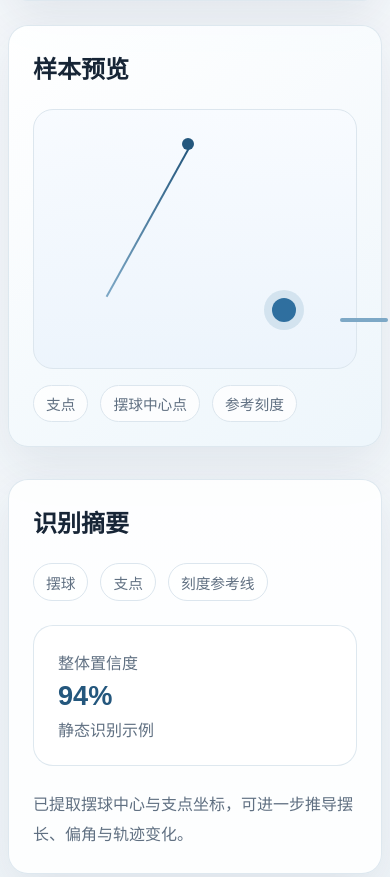
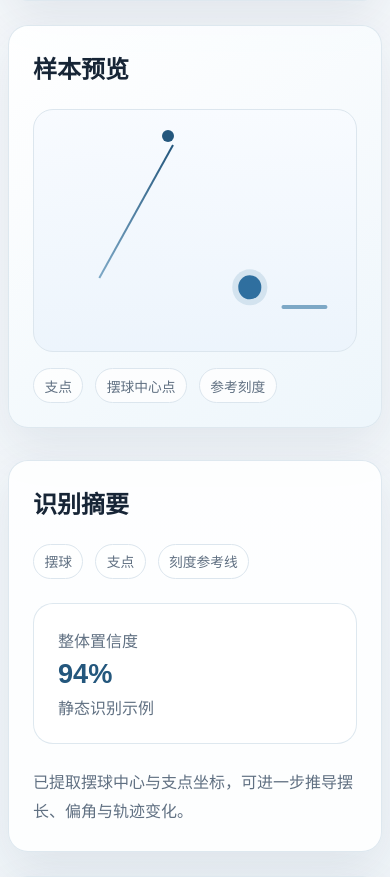
Before and after one commit to Lavandis/ai-for-science, a React (Vite) app: page /image-recognition in a window 390 px wide. Shown: the part 961-1838 px from the top of the page. Built offline with nearby package versions, Linux system fonts and the light colour scheme.

Commit message:
fix: make image preview responsive

```diff
--- a/src/features/imageRecognition/imageRecognition.css
+++ b/src/features/imageRecognition/imageRecognition.css
@@ -5,7 +5,10 @@
 
 .pendulum-frame {
   position: relative;
-  min-height: 260px;
+  width: 100%;
+  aspect-ratio: 4 / 3;
+  min-height: 0;
+  overflow: hidden;
   border: 1px solid var(--color-border);
   border-radius: var(--radius-lg);
   background:
@@ -22,41 +25,45 @@
 }
 
 .pivot-dot {
-  top: 28px;
-  left: 148px;
-  width: 12px;
-  height: 12px;
+  top: 10.8%;
+  left: 41.5%;
+  width: clamp(10px, 3.2vw, 12px);
+  height: clamp(10px, 3.2vw, 12px);
   border-radius: 999px;
   background: var(--color-accent-dark);
+  transform: translate(-50%, -50%);
 }
 
 .pendulum-line {
-  top: 38px;
-  left: 154px;
+  top: 14.5%;
+  left: 43%;
   width: 2px;
-  height: 170px;
+  height: 63%;
   background: linear-gradient(180deg, var(--color-accent-dark), var(--color-accent-soft));
   transform: rotate(29deg);
   transform-origin: top center;
 }
 
 .bob-dot {
-  top: 188px;
-  left: 238px;
-  width: 24px;
-  height: 24px;
+  top: 73.5%;
+  left: 67%;
+  width: clamp(18px, 6vw, 24px);
+  height: clamp(18px, 6vw, 24px);
   border-radius: 999px;
   background: var(--color-accent);
   box-shadow: 0 0 0 8px rgba(47, 111, 159, 0.14);
+  transform: translate(-50%, -50%);
 }
 
 .scale-mark {
-  top: 208px;
-  left: 306px;
-  width: 48px;
+  top: 81%;
+  left: 84%;
+  width: 14%;
+  max-width: 48px;
   height: 4px;
   border-radius: 999px;
   background: var(--color-accent-soft);
+  transform: translateX(-50%);
 }
 
 .preview-legend,
@@ -91,3 +98,15 @@
     grid-template-columns: 1fr;
   }
 }
+
+@media (max-width: 480px) {
+  .preview-legend span,
+  .recognized-object-chip {
+    padding: 0.4rem 0.65rem;
+    font-size: 0.86rem;
+  }
+
+  .bob-dot {
+    box-shadow: 0 0 0 6px rgba(47, 111, 159, 0.14);
+  }
+}
```
Also changed, not shown: 1 other file (tests, documents, lock files or other folders).
